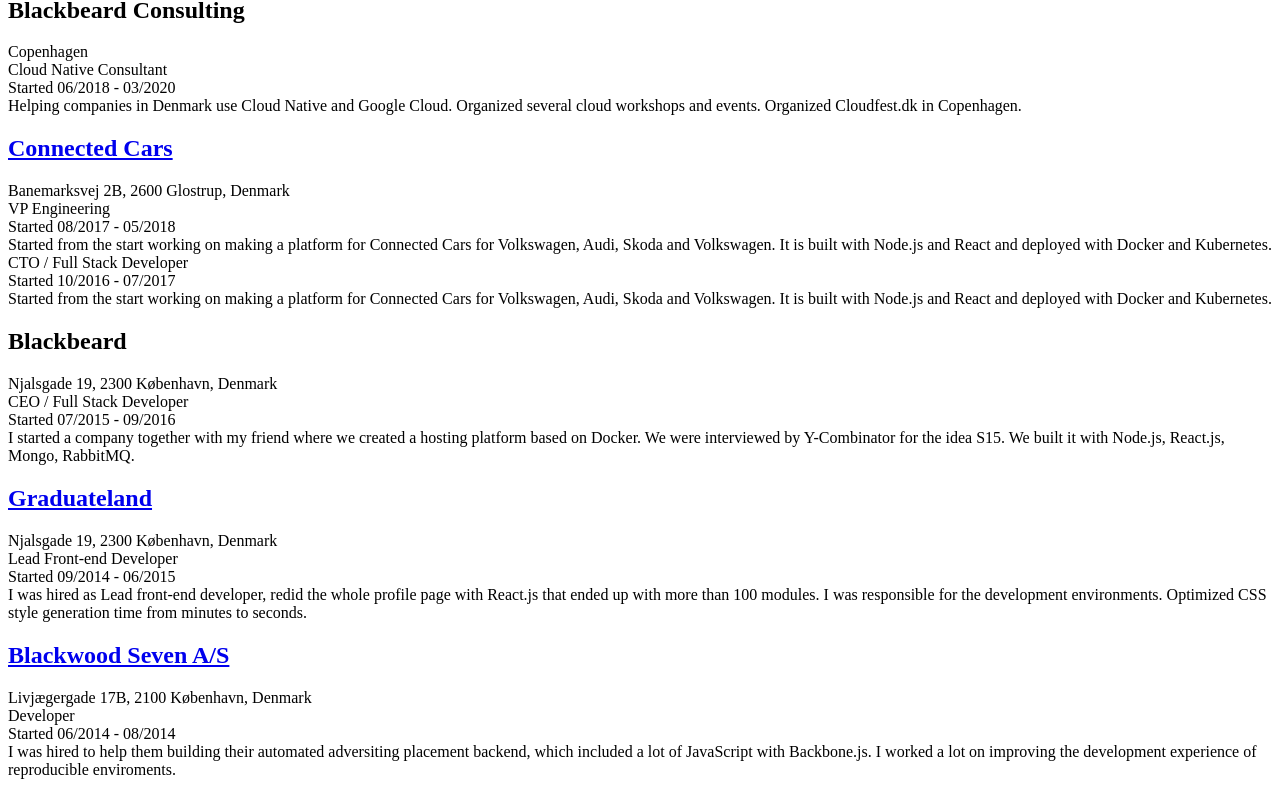
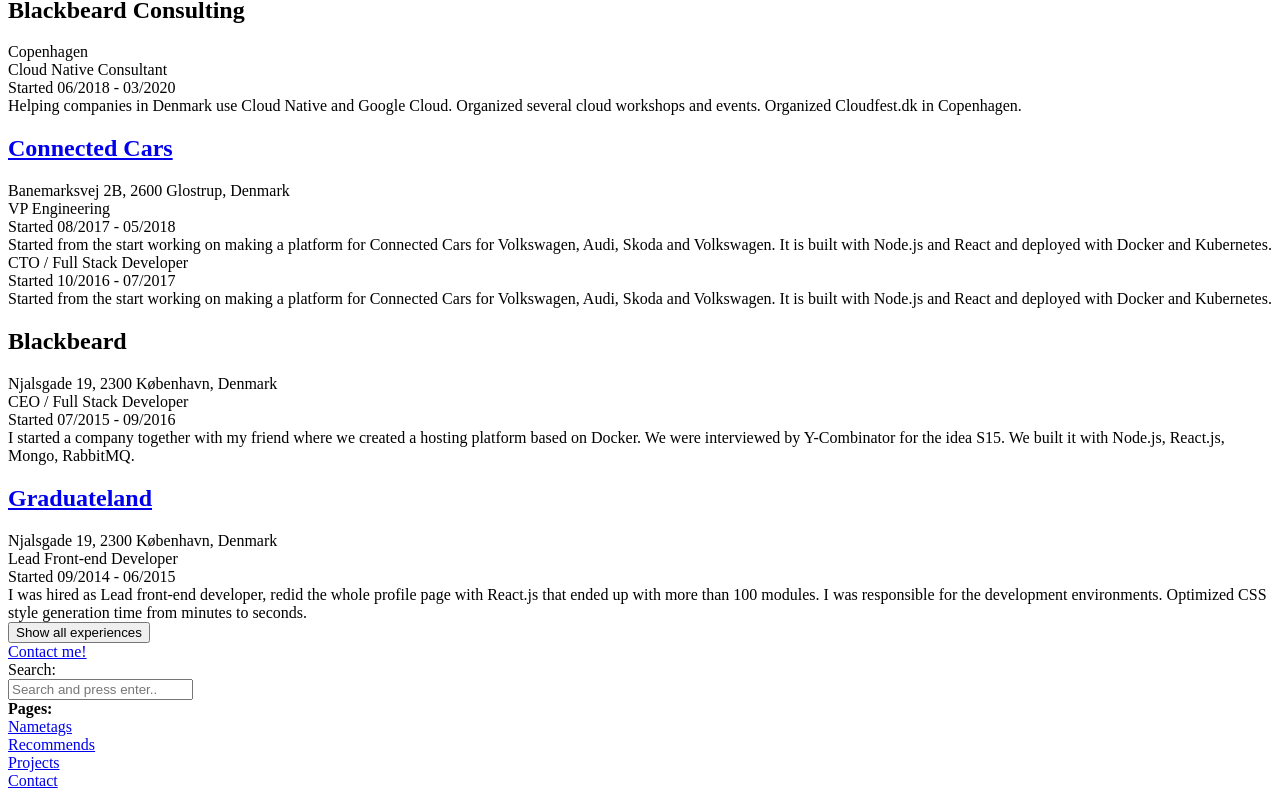
Before and after one commit to kevinsimper/kevinsimper.dk, a Next.js app: page /about/experience in a window 1280 px wide. Shown: the part 428-1218 px from the top of the page. Built offline with nearby package versions, Linux system fonts and the light colour scheme.

Commit message:
Improve visual of experience

```diff
--- a/pages/about/experience.tsx
+++ b/pages/about/experience.tsx
@@ -1,12 +1,21 @@
+import { useState } from 'react'
 import experiences from '../../data/experiences'
 
 function HomePage() {
+  const [showAll, setShowAll] = useState(false)
+
   return (
+    <div className="space-y-6">
+      <h1 className="text-2xl">Work Experience</h1>
+      <div className="space-y-6">
+        {(showAll ? experiences : experiences.slice(0, 5)).map((experience) => {
+          return (
+            <div className="flex">
+              <div className="flex flex-col">
+                <div className="bg-purple-400 mt-3 mr-2 p-1 h-1"></div>
+                <div className="flex-1 border-l-2 border-purple-400 mt-4 ml-1"></div>
+              </div>
               <div>
-      <h1 className="text-2xl">Work Experience</h1>
-      {experiences.map((experience) => {
-        return (
-          <div className="py-2">
                 <h2 className="text-xl">
                   {experience.link ? (
                     <a
@@ -22,9 +31,10 @@
                 </h2>
                 <div>{experience.location}</div>
                 <div className="space-y-2 my-2">
-              {(experience.advancements || [experience]).map((advancements) => {
+                  {(experience.advancements || [experience]).map(
+                    (advancements) => {
                       return (
-                  <div className="flex">
+                        <div className="flex gap-2">
                           <div className="w-1/4">{advancements.title}</div>
                           <div className="flex-1">
                             <div>
@@ -37,12 +47,27 @@
                           </div>
                         </div>
                       )
-              })}
+                    }
+                  )}
+                </div>
               </div>
             </div>
           )
         })}
       </div>
+      <div className="text-center">
+        {!showAll && (
+          <button
+            className="border border-purple-500 rounded p-2 px-4"
+            onClick={() => {
+              setShowAll(!showAll)
+            }}
+          >
+            Show all experiences
+          </button>
+        )}
+      </div>
+    </div>
   )
 }
 
```
Lines whose indentation alone changed are shown as unchanged.
